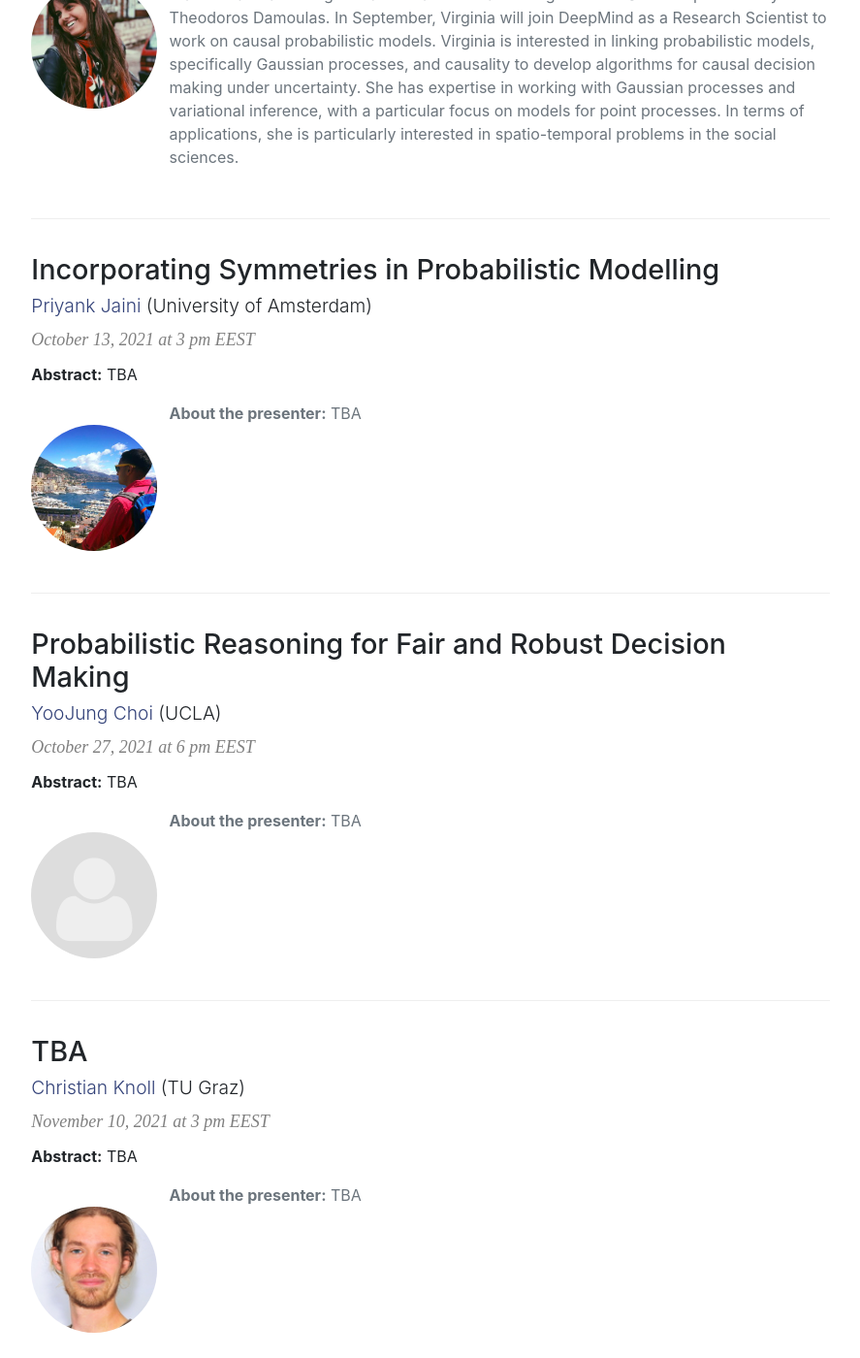
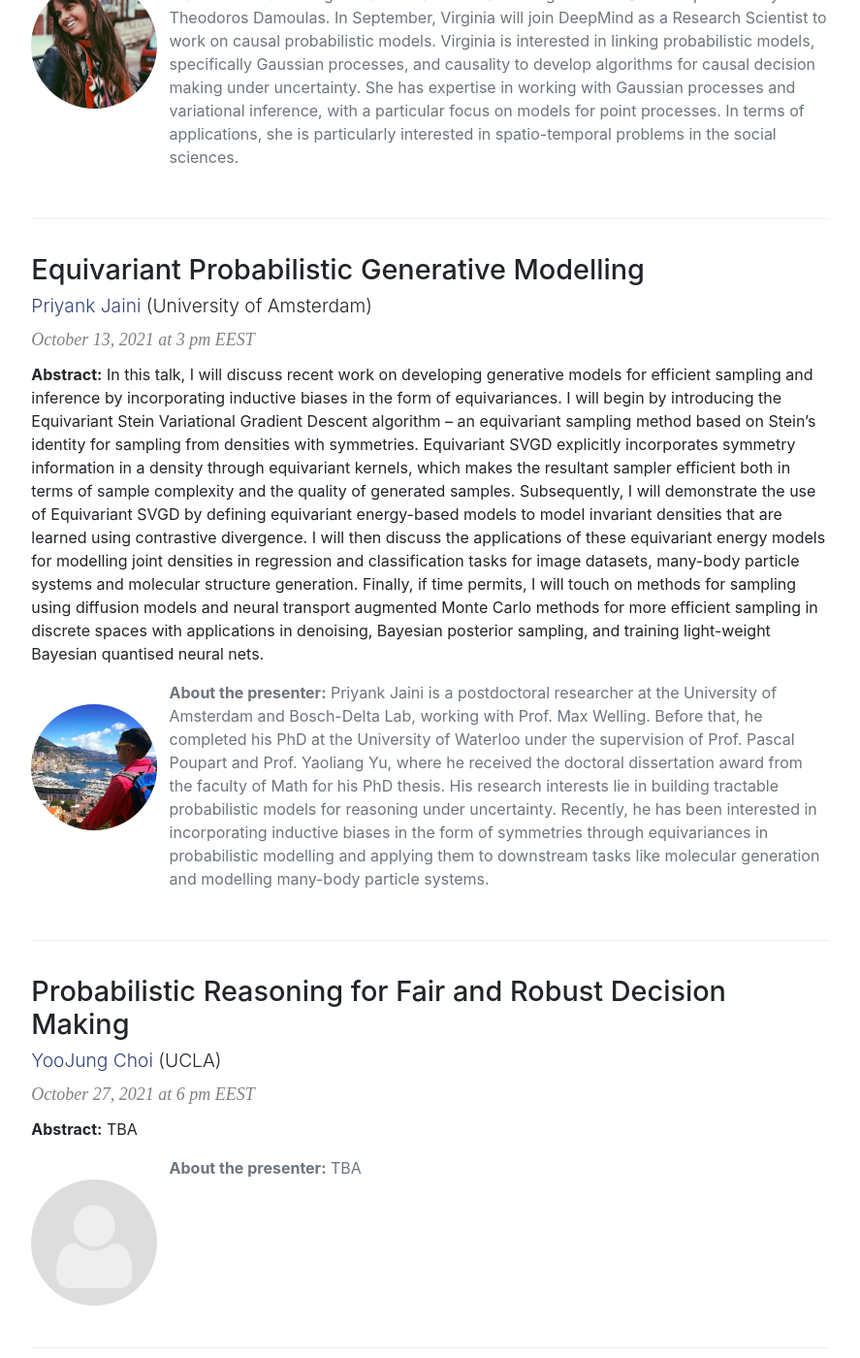
Before and after one commit to AaltoML/apml, a Jekyll site: the page built from index.html, in a window 1280 px wide and 1400 px high, scrolled down 1619 px. Shown: the whole window at 97% size, without its empty margins (196-1083 px from the left). Built offline with Jekyll 4.4.1, drawn with Linux system fonts in a browser that asks for light colours.

Commit message:
Added Priyank's talk

```diff
--- a/_data/talks.yml
+++ b/_data/talks.yml
@@ -38,13 +38,13 @@
   biography: "Virginia is a final year PhD student in Statistics at the University of Warwick and a visiting researcher at The Alan Turing Institute. She is supervised by Dr. Theodoros Damoulas. In September, Virginia will join DeepMind as a Research Scientist to work on causal probabilistic models. Virginia is interested in linking probabilistic models, specifically Gaussian processes, and causality to develop algorithms for causal decision making under uncertainty. She has expertise in working with Gaussian processes and variational inference, with a particular focus on models for point processes. In terms of applications, she is particularly interested in spatio-temporal problems in the social sciences."
 
 - date: October 13, 2021 at 3 pm EEST
-  title: "Incorporating Symmetries in Probabilistic Modelling"
+  title: "Equivariant Probabilistic Generative Modelling"
   presenter: "Priyank Jaini"
   url: https://priyankjaini.github.io
   affiliation: "University of Amsterdam"
-  abstract: "TBA"
+  abstract: "In this talk, I will discuss recent work on developing generative models for efficient sampling and inference by incorporating inductive biases in the form of equivariances. I will begin by introducing the Equivariant Stein Variational Gradient Descent algorithm -- an equivariant sampling method based on Stein's identity for sampling from densities with symmetries. Equivariant SVGD explicitly incorporates symmetry information in a density through equivariant kernels, which makes the resultant sampler efficient both in terms of sample complexity and the quality of generated samples. Subsequently, I will demonstrate the use of Equivariant SVGD by defining equivariant energy-based models to model invariant densities that are learned using contrastive divergence. I will then discuss the applications of these equivariant energy models for modelling joint densities in regression and classification tasks for image datasets, many-body particle systems and molecular structure generation. Finally, if time permits, I will touch on methods for sampling using diffusion models and neural transport augmented Monte Carlo methods for more efficient sampling in discrete spaces with applications in denoising, Bayesian posterior sampling, and training light-weight Bayesian quantised neural nets."
   photo: "priyank-jaini"
-  biography: "TBA"
+  biography: "Priyank Jaini is a postdoctoral researcher at the University of Amsterdam and Bosch-Delta Lab, working with Prof. Max Welling. Before that, he completed his PhD at the University of Waterloo under the supervision of Prof. Pascal Poupart and Prof. Yaoliang Yu, where he received the doctoral dissertation award from the faculty of Math for his PhD thesis. His research interests lie in building tractable probabilistic models for reasoning under uncertainty. Recently, he has been interested in incorporating inductive biases in the form of symmetries through equivariances in probabilistic modelling and applying them to downstream tasks like molecular generation and modelling many-body particle systems."
 
 - date: October 27, 2021 at 6 pm EEST
   title: "Probabilistic Reasoning for Fair and Robust Decision Making"
@@ -70,4 +70,4 @@
   affiliation: "University of Oxford"
   abstract: "TBA"
   photo: "james-thornton"
-  biography: ""
+  biography: "TBA"
```
